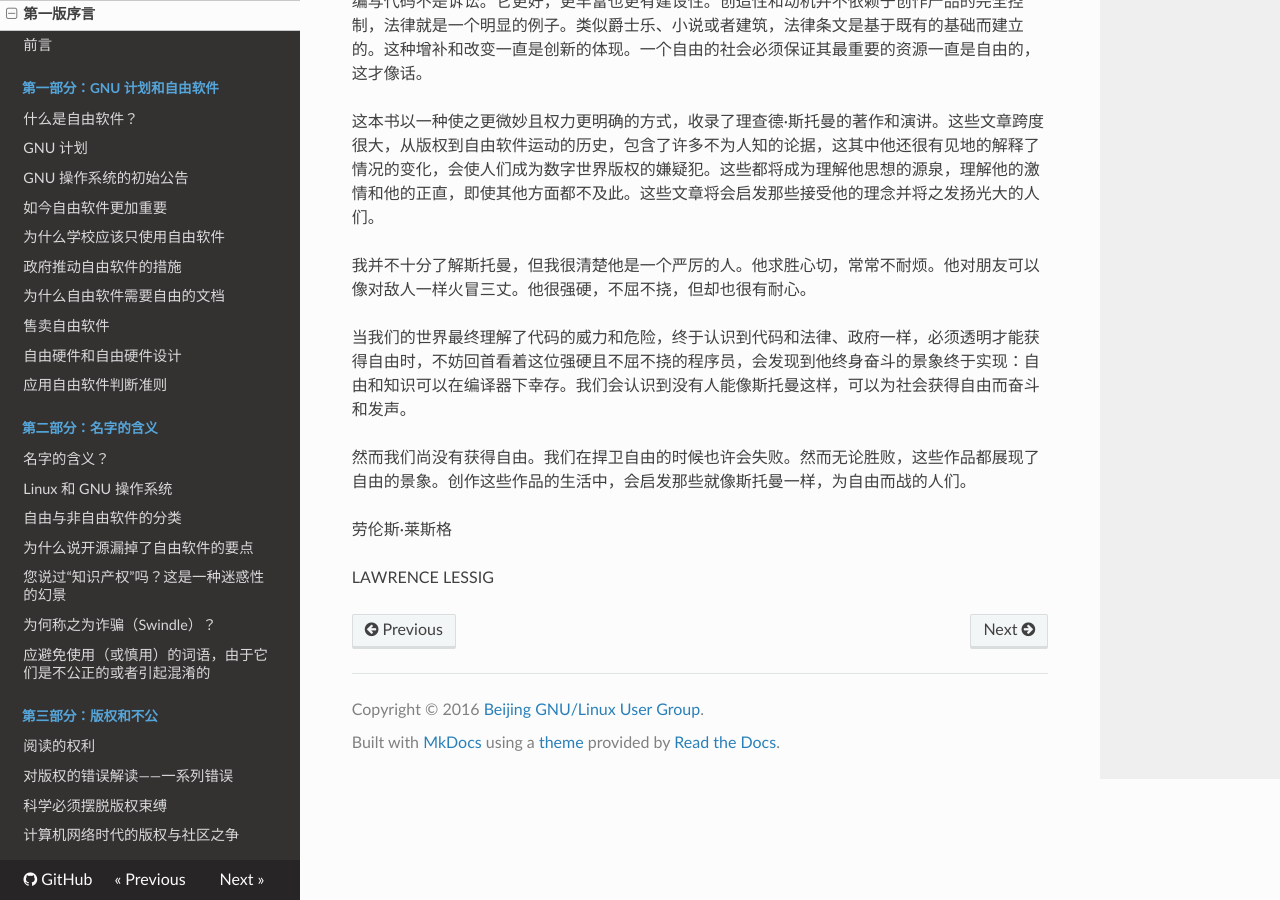
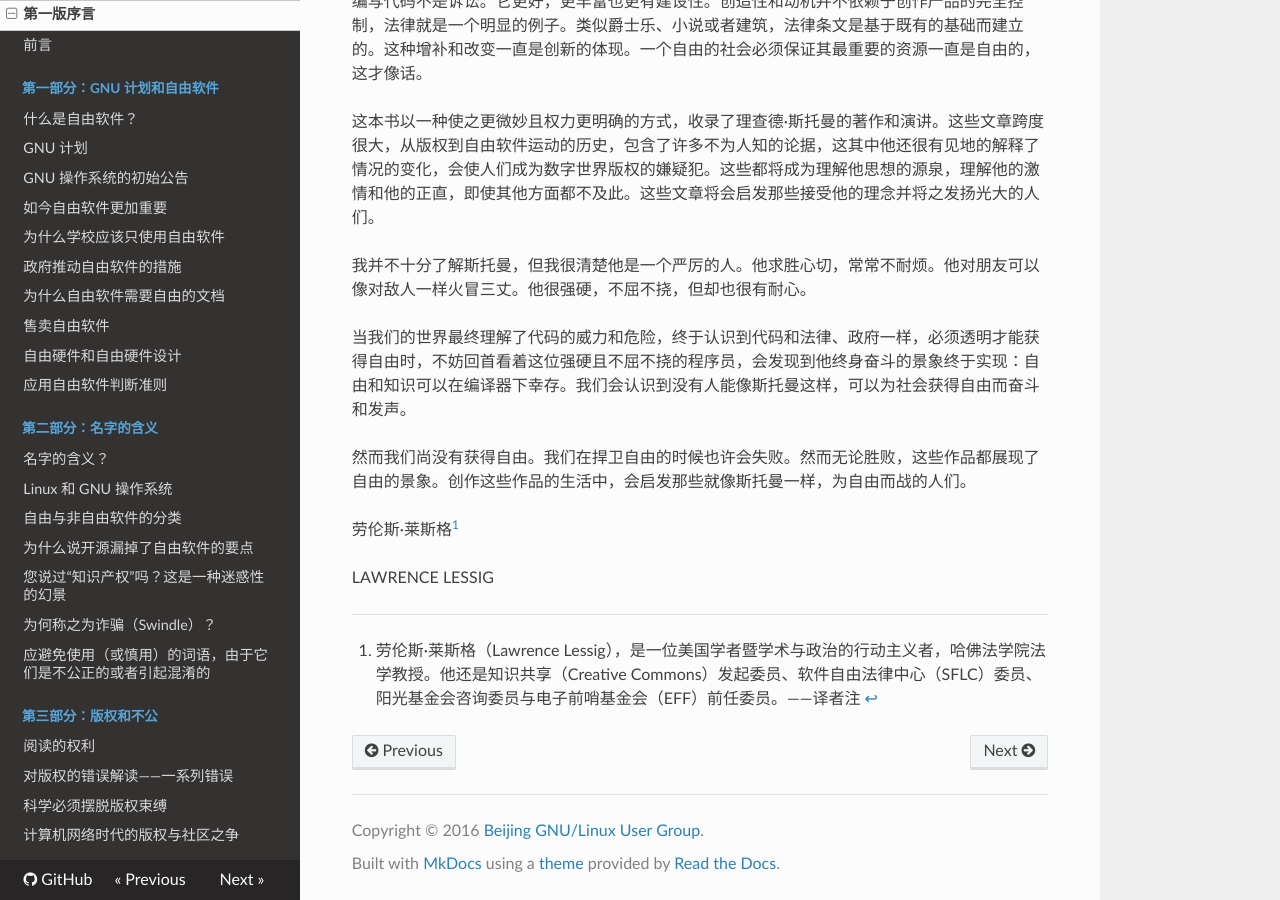
Before and after one commit to beijinglug/fsfs-zh, an MkDocs documentation site: the page built from docs/foreword-v1.md, in a window 1280 px wide and 900 px high, scrolled down 1978 px. Built offline with MkDocs 1.6.1, drawn with Linux system fonts in a browser that asks for light colours; nearby versions of some CDN libraries; old or Windows-style settings are respelled for this version of MkDocs.

Commit message:
update forewords, add footnote

```diff
--- a/docs/foreword-v1.md
+++ b/docs/foreword-v1.md
@@ -44,6 +44,8 @@
 
 然而我们尚没有获得自由。我们在捍卫自由的时候也许会失败。然而无论胜败，这些作品都展现了自由的景象。创作这些作品的生活中，会启发那些就像斯托曼一样，为自由而战的人们。
 
-劳伦斯·莱斯格
+劳伦斯·莱斯格[^f3-1]
 
 LAWRENCE LESSIG
+
+[^f3-1]: 劳伦斯·莱斯格（Lawrence Lessig），是一位美国学者暨学术与政治的行动主义者，哈佛法学院法学教授。他还是知识共享（Creative Commons）发起委员、软件自由法律中心（SFLC）委员、阳光基金会咨询委员与电子前哨基金会（EFF）前任委员。——译者注
```
Also changed, not shown: docs/foreword-v3.md (+3 -1 lines).
